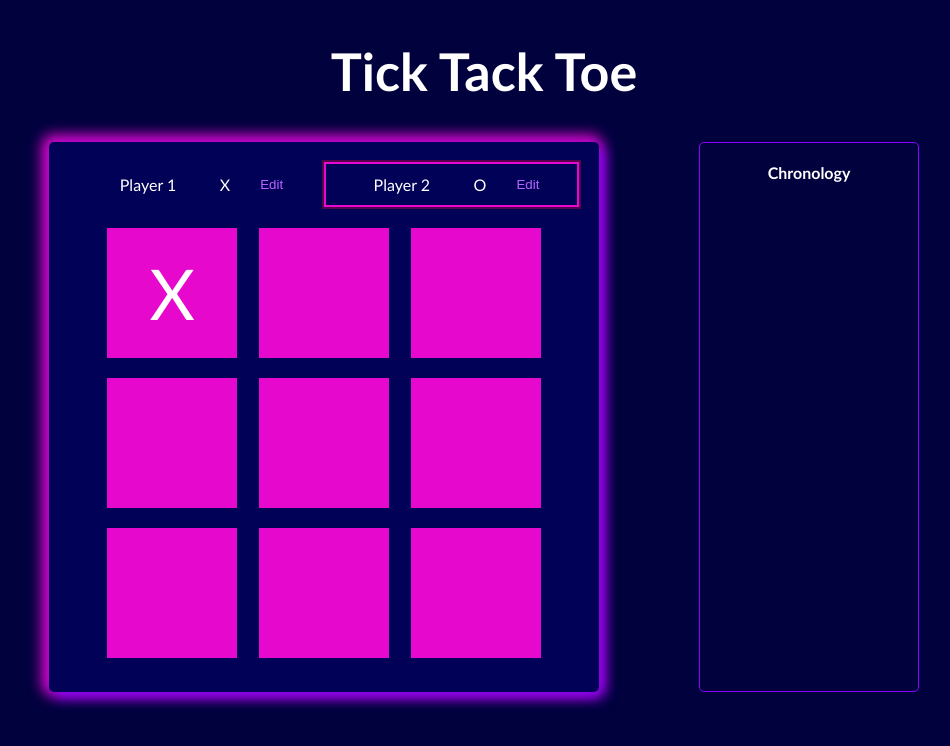
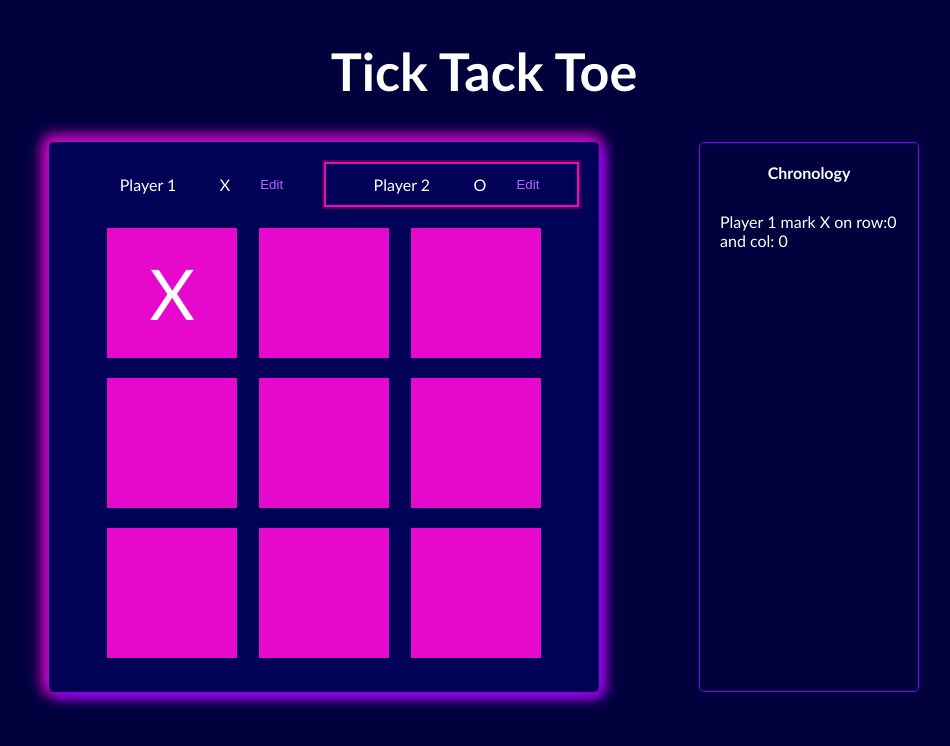
Before and after one commit to inv123/react-tick-tack-toe, a React (Create React App) app: page / in a window 1280 px wide. Both pictures are taken after a click on the item 328 px from the left and 293 px from the top of the page. Shown: the top 746 px of the page, without its empty margins (156-1106 px from the left). Built offline with nearby package versions, Linux system fonts and the light colour scheme.

Commit message:
Add history log

```diff
--- a/src/App.js
+++ b/src/App.js
@@ -7,7 +7,8 @@ import { PLAYERS } from './initials';
 
 
 export const App = () => {
-   const [playerInfo, setPlayerInfo] = useState(PLAYERS)
+   const [playerInfo, setPlayerInfo] = useState(PLAYERS);
+   const [history, setHistory] = useState([]);
 
    function setNewPlayerName(sign, inputName){
        const updatePlayer = [...playerInfo].map((player) => {
@@ -28,6 +29,11 @@ export const App = () => {
        setPlayerInfo(updatePlayer)
    }
 
+   function handleUpdateHistory(player, sign, row, col){
+        const updatedHistory = [...history, {player, sign, row, col}]
+        setHistory(updatedHistory);
+   }
+
   return (
    <main>
         <div className='heading'>
@@ -44,14 +50,14 @@ export const App = () => {
                 </div>
 
                 {/* BOARD */}
-                <GameBoard players={playerInfo} changeTurn={handleChangeTurn}></GameBoard>
+                <GameBoard players={playerInfo} changeTurn={handleChangeTurn} updateHistory={handleUpdateHistory}></GameBoard>
             </div>
             <div className='chronology'>
                 <h4>Chronology</h4>
                 <ul>
-                    {/* {chronology.map((history, index) => (
-                        <li key={index}>{history.player} mark {history.mark} on row{history.row} and col {history.col}</li>
-                    ))} */}
+                    {history.map((row, index) => (
+                        <li key={index}>{row.player} mark {row.sign} on row:{row.row} and col: {row.col}</li>
+                    ))}
                 </ul>
             </div>
         </div>
--- a/src/components/GameBoard.js
+++ b/src/components/GameBoard.js
@@ -1,5 +1,6 @@
 import React from 'react';
 import { useState } from 'react';
+import { WINNING_COMBINATIONS } from '../initials';
 
 
 const initialGameBoard = [
@@ -8,9 +9,11 @@ const initialGameBoard = [
     [null, null, null]
 ]
 
-export const GameBoard = ({players, changeTurn}) => {
+export const GameBoard = ({players, changeTurn, updateHistory}) => {
     const [gameBoard, setGameBoard] = useState(initialGameBoard);
     const activePlayer = players.filter(x => x.isActive == true)[0].sign;
+    const activePlayerName = players.filter(x => x.isActive == true)[0].name;
+    const activePlayerSign = players.filter(x => x.isActive == true)[0].sign;
 
     function handleClickGameBoard(rowIndex, colIndex){
         setGameBoard((prevGameBoard) => {
@@ -26,6 +29,7 @@ export const GameBoard = ({players, changeTurn}) => {
 
 
 
+
   return (
     <div className='game-board' >
         {gameBoard.map((row, rowIndex) => (
@@ -35,7 +39,8 @@ export const GameBoard = ({players, changeTurn}) => {
                         onClick={() => {
                             handleClickGameBoard(rowIndex, colIndex)
                             if(col == null){
-                                changeTurn()
+                                changeTurn();
+                                updateHistory(activePlayerName, activePlayerSign, rowIndex, colIndex);
                             }
                         }} >
                         {col}
```
